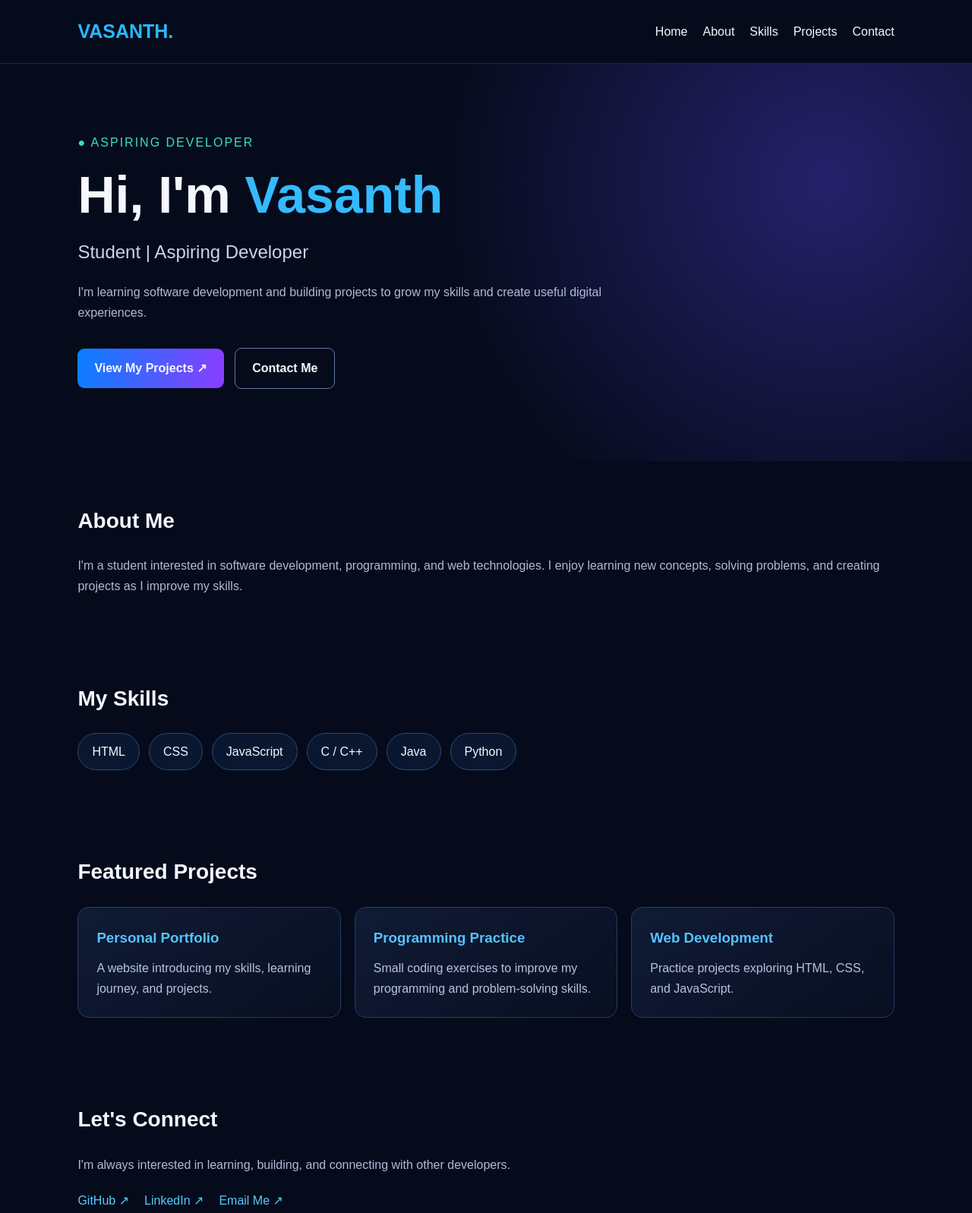
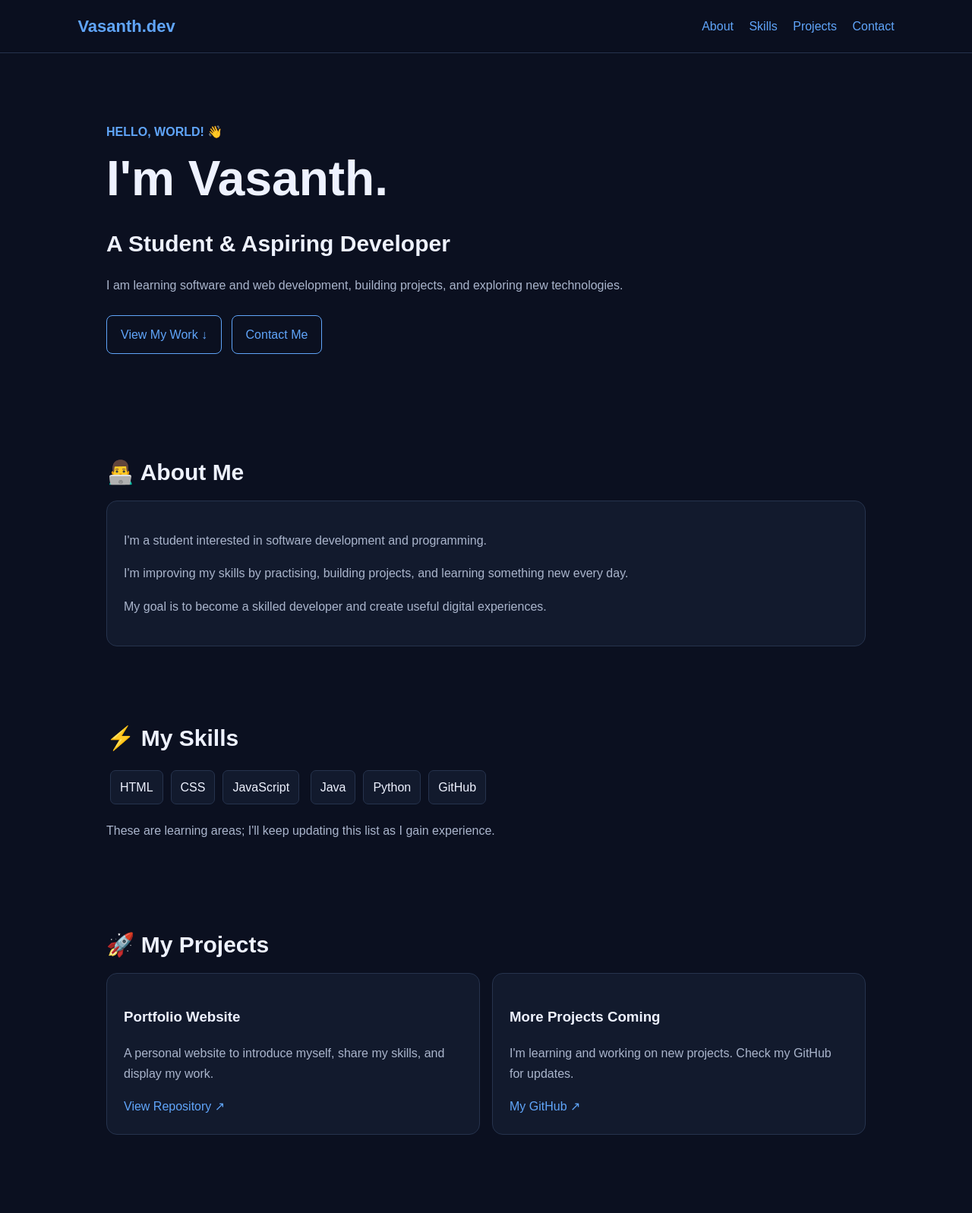
Before and after one commit to gvasanth55-design/gvasanth, a plain HTML site: page index.html in a window 1280 px wide. Shown: the top 1597 px of the page at 76% size. Drawn offline with Linux system fonts and the light colour scheme.

Commit message:
Refactor index.html for improved structure and style

```diff
--- a/index.html
+++ b/index.html
@@ -3,159 +3,147 @@
 <head>
 <meta charset="UTF-8">
 <meta name="viewport" content="width=device-width, initial-scale=1.0">
-  <title>Vasanth | Developer Portfolio</title>
+<title>Vasanth | Portfolio</title>
 <style>
-    * { box-sizing: border-box; margin: 0; padding: 0; }
+:root {
+  --bg: #0b1020;
+  --panel: #121a2d;
+  --text: #eef2ff;
+  --muted: #aab5cc;
+  --blue: #60a5fa;
+  --border: #26334d;
+}
+* { box-sizing: border-box; }
 html { scroll-behavior: smooth; }
 body {
+  margin: 0;
   font-family: Arial, sans-serif;
-      background: #050b1b;
-      color: #f4f7ff;
+  background: var(--bg);
+  color: var(--text);
   line-height: 1.7;
 }
-    a { color: inherit; text-decoration: none; }
-    header {
-      padding: 20px 8%;
+nav {
+  position: sticky;
+  top: 0;
+  padding: 16px 8%;
+  background: #0b1020ee;
+  border-bottom: 1px solid var(--border);
   display: flex;
   justify-content: space-between;
   align-items: center;
   flex-wrap: wrap;
-      gap: 15px;
-      border-bottom: 1px solid #1b2945;
+  gap: 12px;
 }
-    .logo { font-size: 25px; font-weight: bold; color: #28b9ff; }
-    nav { display: flex; gap: 20px; flex-wrap: wrap; }
-    nav a:hover { color: #28b9ff; }
-    .hero {
-      min-height: 430px;
-      padding: 90px 8%;
-      display: flex;
-      align-items: center;
-      background: radial-gradient(circle at 85% 30%, #25216b 0, #050b1b 45%);
+nav strong { color: var(--blue); font-size: 22px; }
+nav a, a { color: var(--blue); text-decoration: none; }
+nav a { margin-left: 16px; }
+.container { width: 84%; max-width: 1000px; margin: auto; }
+.hero { padding: 90px 0 70px; }
+.tag { color: var(--blue); font-weight: bold; }
+h1 { font-size: clamp(38px, 7vw, 64px); line-height: 1.1; margin: 12px 0; }
+h2 { font-size: 30px; margin-bottom: 12px; }
+p { color: var(--muted); }
+.button {
+  display: inline-block;
+  padding: 11px 18px;
+  border: 1px solid var(--blue);
+  border-radius: 8px;
+  margin: 10px 8px 0 0;
 }
-    .hero-content { max-width: 750px; }
-    .tag { color: #38e2c1; letter-spacing: 2px; }
-    h1 { font-size: clamp(38px, 7vw, 68px); line-height: 1.2; margin: 15px 0; }
-    h1 span { color: #35baff; }
-    .subtitle { font-size: 24px; color: #c8d5f1; }
-    .intro { margin: 18px 0 28px; color: #aebbd6; }
-    .btn {
-      display: inline-block;
-      padding: 12px 22px;
-      margin: 5px 10px 5px 0;
-      border-radius: 9px;
-      background: linear-gradient(100deg, #087fff, #8b3dff);
-      font-weight: bold;
+section { padding: 35px 0; }
+.card {
+  background: var(--panel);
+  border: 1px solid var(--border);
+  border-radius: 14px;
+  padding: 22px;
 }
-    .btn.secondary { background: transparent; border: 1px solid #62789f; }
-    section { padding: 55px 8%; }
-    h2 { font-size: 28px; margin-bottom: 22px; }
-    .muted { color: #aebbd6; }
-    .skills { display: flex; gap: 12px; flex-wrap: wrap; }
-    .skill {
-      border: 1px solid #254b7d;
-      background: #0b1730;
-      padding: 10px 18px;
-      border-radius: 30px;
-    }
-    .projects {
+.grid {
   display: grid;
   grid-template-columns: repeat(auto-fit, minmax(220px, 1fr));
-      gap: 18px;
+  gap: 16px;
 }
-    .card {
-      padding: 24px;
-      border: 1px solid #273b65;
-      border-radius: 15px;
-      background: linear-gradient(145deg, #101b35, #080f21);
+.skills span {
+  display: inline-block;
+  border: 1px solid var(--border);
+  background: var(--panel);
+  padding: 8px 12px;
+  border-radius: 7px;
+  margin: 5px;
 }
-    .card h3 { color: #52c5ff; margin-bottom: 10px; }
-    .card p { color: #b6c4df; }
-    .contact-links { display: flex; flex-wrap: wrap; gap: 20px; }
-    .contact-links a { color: #58caff; }
 footer {
-      padding: 25px;
   text-align: center;
-      border-top: 1px solid #1b2945;
-      color: #aebbd6;
-    }
-    @media (max-width: 600px) {
-      header { padding: 18px 5%; }
-      nav { gap: 12px; }
-      .hero, section { padding: 45px 6%; }
+  padding: 30px;
+  border-top: 1px solid var(--border);
+  color: var(--muted);
 }
 </style>
 </head>
 <body>
-  <header>
-    <a class="logo" href="#home">VASANTH.</a>
 <nav>
-      <a href="#home">Home</a>
+  <strong>Vasanth.dev</strong>
+  <div>
     <a href="#about">About</a>
     <a href="#skills">Skills</a>
     <a href="#projects">Projects</a>
     <a href="#contact">Contact</a>
+  </div>
 </nav>
+
+<main class="container">
+  <header class="hero">
+    <div class="tag">HELLO, WORLD! 👋</div>
+    <h1>I'm Vasanth.</h1>
+    <h2>A Student &amp; Aspiring Developer</h2>
+    <p>I am learning software and web development, building projects, and exploring new technologies.</p>
+    <a class="button" href="#projects">View My Work ↓</a>
+    <a class="button" href="#contact">Contact Me</a>
   </header>
 
-  <main>
-    <section class="hero" id="home">
-      <div class="hero-content">
-        <p class="tag">● ASPIRING DEVELOPER</p>
-        <h1>Hi, I'm <span>Vasanth</span></h1>
-        <p class="subtitle">Student | Aspiring Developer</p>
-        <p class="intro">I'm learning software development and building projects to grow my skills and create useful digital experiences.</p>
-        <a class="btn" href="#projects">View My Projects ↗</a>
-        <a class="btn secondary" href="#contact">Contact Me</a>
+  <section id="about">
+    <h2>👨‍💻 About Me</h2>
+    <div class="card">
+      <p>I'm a student interested in software development and programming.</p>
+      <p>I'm improving my skills by practising, building projects, and learning something new every day.</p>
+      <p>My goal is to become a skilled developer and create useful digital experiences.</p>
     </div>
   </section>
 
-    <section id="about">
-      <h2>About Me</h2>
-      <p class="muted">I'm a student interested in software development, programming, and web technologies. I enjoy learning new concepts, solving problems, and creating projects as I improve my skills.</p>
-    </section>
-
   <section id="skills">
-      <h2>My Skills</h2>
+    <h2>⚡ My Skills</h2>
     <div class="skills">
-        <span class="skill">HTML</span>
-        <span class="skill">CSS</span>
-        <span class="skill">JavaScript</span>
-        <span class="skill">C / C++</span>
-        <span class="skill">Java</span>
-        <span class="skill">Python</span>
+      <span>HTML</span><span>CSS</span><span>JavaScript</span>
+      <span>Java</span><span>Python</span><span>GitHub</span>
     </div>
+    <p>These are learning areas; I'll keep updating this list as I gain experience.</p>
   </section>
 
   <section id="projects">
-      <h2>Featured Projects</h2>
-      <div class="projects">
+    <h2>🚀 My Projects</h2>
+    <div class="grid">
       <article class="card">
-          <h3>Personal Portfolio</h3>
-          <p>A website introducing my skills, learning journey, and projects.</p>
+        <h3>Portfolio Website</h3>
+        <p>A personal website to introduce myself, share my skills, and display my work.</p>
+        <a href="https://github.com/gvasanth55-design/vasanth">View Repository ↗</a>
       </article>
       <article class="card">
-          <h3>Programming Practice</h3>
-          <p>Small coding exercises to improve my programming and problem-solving skills.</p>
-        </article>
-        <article class="card">
-          <h3>Web Development</h3>
-          <p>Practice projects exploring HTML, CSS, and JavaScript.</p>
+        <h3>More Projects Coming</h3>
+        <p>I'm learning and working on new projects. Check my GitHub for updates.</p>
+        <a href="https://github.com/gvasanth55-design">My GitHub ↗</a>
       </article>
     </div>
   </section>
 
   <section id="contact">
-      <h2>Let's Connect</h2>
-      <p class="muted">I'm always interested in learning, building, and connecting with other developers.</p>
-      <div class="contact-links" style="margin-top:20px">
-        <a href="https://github.com/gvasanth55-design" target="_blank" rel="noopener">GitHub ↗</a>
-        <a href="https://www.linkedin.com/in/vasanth-g-5119a2407" target="_blank" rel="noopener">LinkedIn ↗</a>
-        <a href="mailto:gvasanth055@gmail.com">Email Me ↗</a>
+    <h2>📬 Contact Me</h2>
+    <div class="card">
+      <p>I'd be happy to connect and learn with other developers.</p>
+      <p>Email: <a href="mailto:gvasanth055@gmail.com">gvasanth055@gmail.com</a></p>
+      <p>LinkedIn: <a href="https://www.linkedin.com/in/vasanth-g-5119a2407/" target="_blank" rel="noopener noreferrer">Visit My Profile ↗</a></p>
+      <p>GitHub: <a href="https://github.com/gvasanth55-design" target="_blank" rel="noopener noreferrer">gvasanth55-design ↗</a></p>
     </div>
   </section>
 </main>
 
-  <footer>© 2026 Vasanth | Built with HTML and CSS</footer>
+<footer>Designed and built by Vasanth · 2026</footer>
 </body>
 </html>
```
Lines whose indentation alone changed are shown as unchanged.
